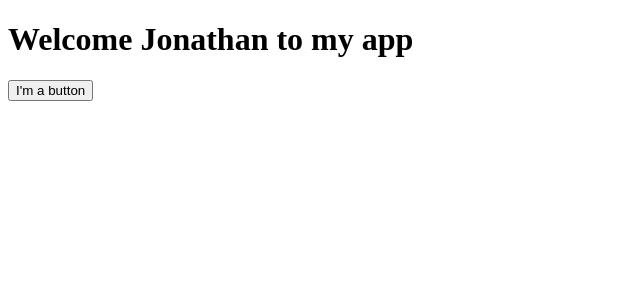
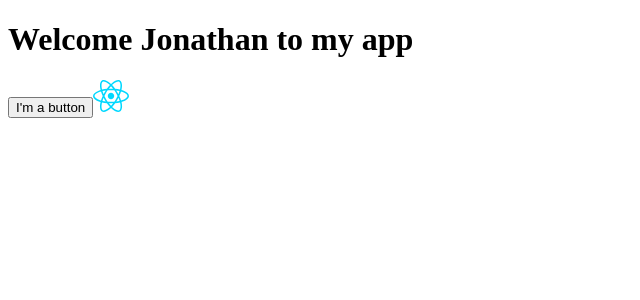
Before and after one commit to jonathan-j-ui/myFirstReactProject, a React (Vite) app in the folder my-react-app/: page / in a window 1280 px wide. Shown: the top 300 px of the page, without its empty margins (0-640 px from the left). Built offline with nearby package versions, Linux system fonts and the light colour scheme.

Commit message:
Add image using variable name with img import

```diff
--- a/my-react-app/src/App.jsx
+++ b/my-react-app/src/App.jsx
@@ -1,3 +1,5 @@
+import reactLogo from './assets/react.svg';
+
 function MyButton() {
   return (
     <button>I'm a button</button>
@@ -6,6 +8,7 @@ function MyButton() {
 
 const user = {
   name: "Jonathan",
+  img: reactLogo,
 };
 
 export default function App() {
@@ -13,6 +16,7 @@ export default function App() {
     <div>
       <h1>Welcome {user.name} to my app</h1>
       <MyButton />
+      <img src={user.img} />
     </div>
   );
 }
```
